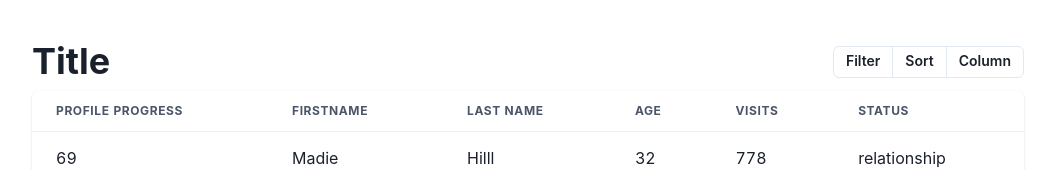
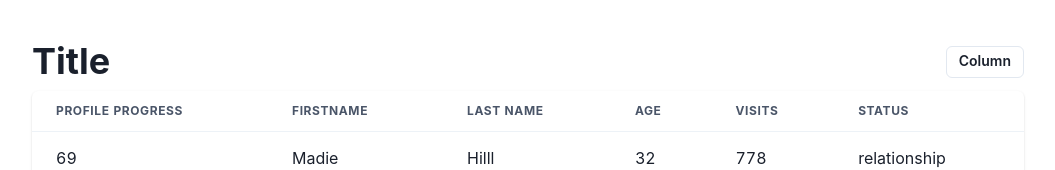
Before and after one commit to owenchang1992/Headless-Table-Example, a React (Vite) app: page / in a window 1280 px wide. Shown: the top 170 px of the page, without its empty margins (112-1167 px from the left). Built offline with nearby package versions, Linux system fonts and the light colour scheme.

Commit message:
refactor: clean code

```diff
--- a/src/components/Table/TableHead.tsx
+++ b/src/components/Table/TableHead.tsx
@@ -83,7 +83,7 @@ const TableHead = ({ header, table }: {
           </MenuGroup>
           <MenuDivider />
           {/* TODO: need to figure out what happens here */}
-          <MenuGroup title="Filter">
+          <MenuGroup title="Filter" />
             {
               typeof firstValue === 'number' ? (
                 <Flex gap="3">
@@ -125,7 +125,6 @@ const TableHead = ({ header, table }: {
                 />
               )
             }
-          </MenuGroup>
         </MenuList>
       </Menu>
     </Th>
--- a/src/components/Table/TableHeader.tsx
+++ b/src/components/Table/TableHeader.tsx
@@ -59,12 +59,6 @@ const TableHeaderPanel = ({ table }: { table: Table<Person> }) => {
     <Flex justifyContent="space-between" alignItems="center" py={2}>
       <Heading>Title</Heading>
       <ButtonGroup size="sm" isAttached variant='outline'>
-        <Button>
-          Filter
-        </Button>
-        <Button>
-          Sort
-        </Button>
         <Button onClick={onOpen} aria-label={'column'}>
           Column
         </Button>
```
